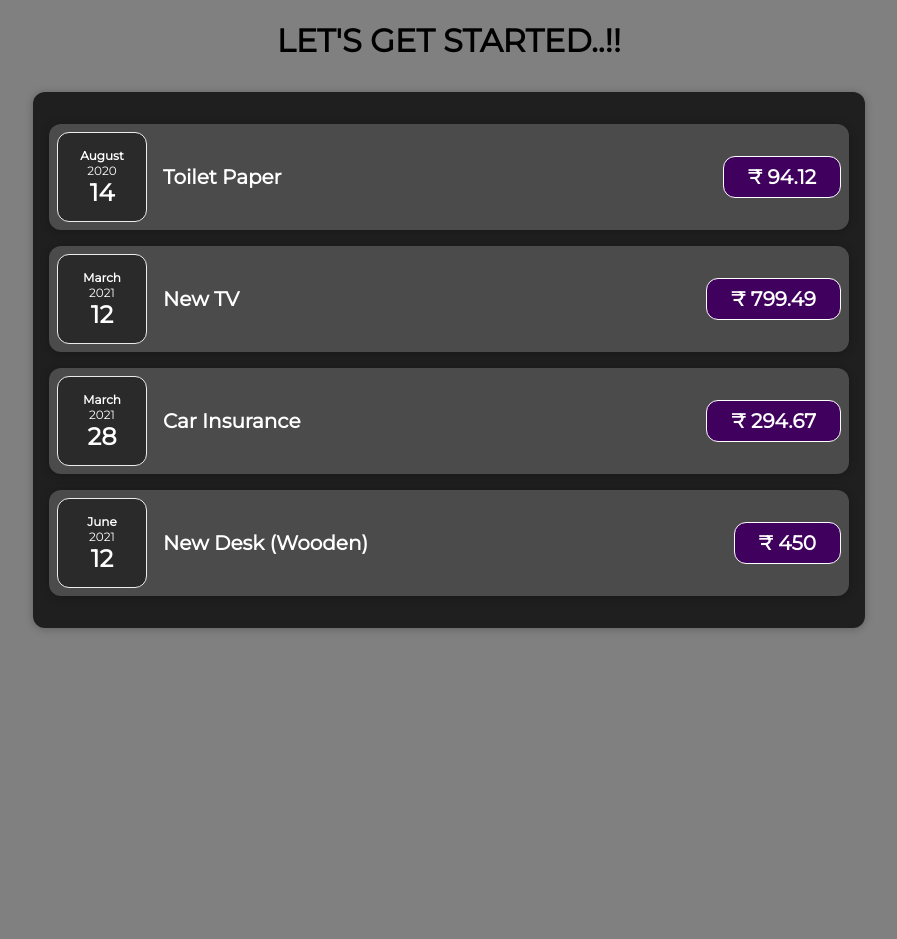
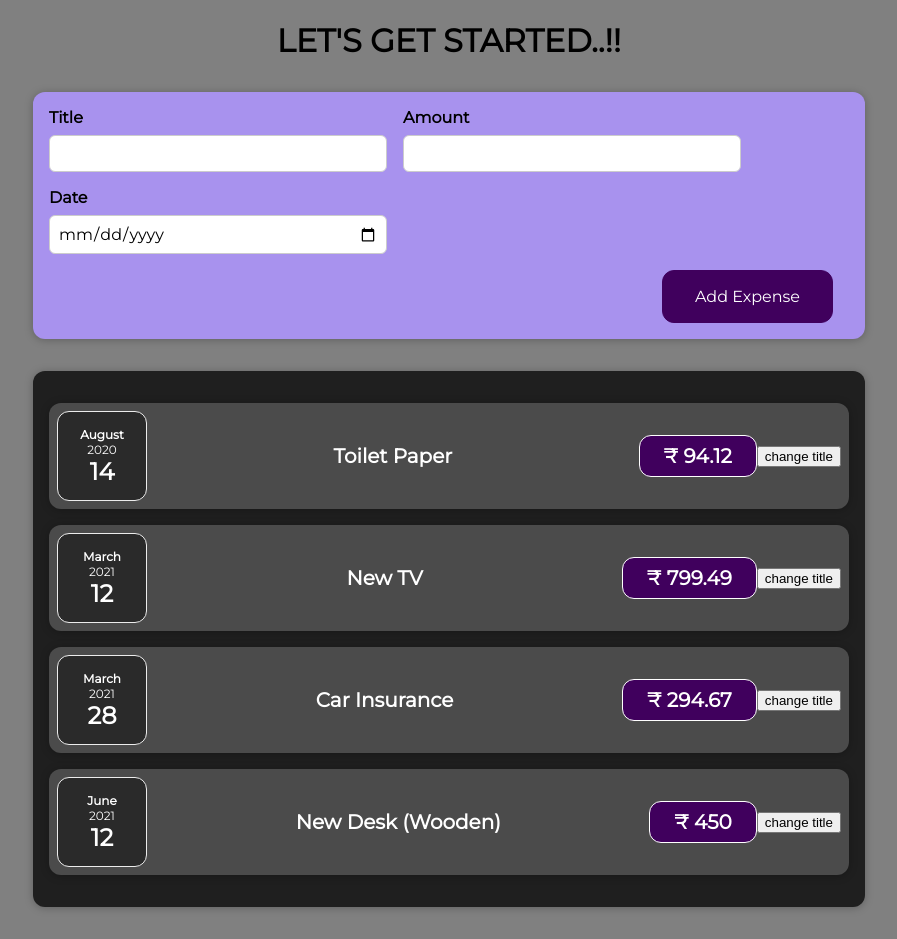
Before and after one commit to vamsy-Reddy/expense-calculator, a React (Create React App) app: page / in a window 1280 px wide. Shown: the whole page, without its empty margins (191-1088 px from the left). Before the commit the page ends 800 px from the top, so only its background shows below. Built offline with nearby package versions, Linux system fonts and the light colour scheme.

Commit message:
passing data from child to parent

```diff
--- a/src/App.jsx
+++ b/src/App.jsx
@@ -1,6 +1,7 @@
-import Expenses from "./components/Expenses";
 import "./index.css";
 import React from "react";
+import Expenses from "./components/Expenses/Expenses"
+import NewExpense from "./components/New Expenses/NewExpense";
 
 function App() {
   const expenses = [
@@ -28,12 +29,20 @@
     },
   ];
 
+  const addExpenseHandler = (expense) => {
+    console.log("in App.js")
+    console.log(expense)
+    console.log(expenses)
+  }
+
+
   return (
     <div>
       <center>
         <h1>LET'S GET STARTED..!!</h1>
+        <NewExpense onAddExpense = {addExpenseHandler} />
+        <Expenses items= {expenses} />
       </center>
-      <Expenses items={expenses} />
     </div>
   );
 }
--- a/src/components/ExpenseItem.jsx
+++ b/src/components/Expenses/ExpenseItem.jsx
@@ -1,9 +1,14 @@
 import Card from "./Card";
 import ExpenseDate from "./ExpenseDate";
-import React from "react";
+import React, {useState} from "react";
 
 const ExpenseItem = (props) => {
 
+  const[title,setTtitle] = useState(props.title)
+
+  const clickHandler =() => {
+    setTtitle('changed')
+  }
 
   return (
     <Card className="expense-item">
@@ -11,9 +16,10 @@
         <ExpenseDate date={props.date} />
       </div>
       <div className="expense-item__description">
-        <h2>{props.title}</h2>
+        <h2>{title}</h2>
       </div>
       <div className="expense-item__price">₹ {props.amount}</div>
+      <button onClick={clickHandler}>change title</button>
     </Card>
   );
 };
--- /dev/null
+++ b/src/components/New Expenses/NewExpense.jsx
@@ -0,0 +1,21 @@
+import React from "react";
+import ExpenseForm from "./NewExpenseForm";
+
+const NewExpense = (props) => {
+   const saveExpenseDataHandler =(enteredData) => {
+    const expenseData = {
+        ...enteredData,
+        id : Math.random().toString(),
+    }
+       props.onAddExpense(expenseData)
+   }
+
+
+return (
+    <div className="new-expense">
+        <ExpenseForm onSaveExpenseData={saveExpenseDataHandler}/>
+    </div>
+)
+}
+
+export default NewExpense;
--- /dev/null
+++ b/src/components/New Expenses/NewExpenseForm.jsx
@@ -0,0 +1,72 @@
+import React, { useState } from 'react';
+
+
+const ExpenseForm = (props) => {
+  const [enteredTitle, setEnteredTitle] = useState('');
+  const [enteredAmount, setEnteredAmount] = useState('');
+  const [enteredDate, setEnteredDate] = useState('');
+
+  const titleChangeHandler = (event) => {
+    setEnteredTitle(event.target.value);
+  };
+
+  const amountChangeHandler = (event) => {
+    setEnteredAmount(event.target.value);
+  };
+
+  const dateChangeHandler = (event) => {
+    setEnteredDate(event.target.value);
+  };
+
+  const formHandler = (event) => {
+    event.preventDefault();
+
+    const enteredData = {
+        title:enteredTitle,
+        amount:enteredAmount,
+        date:enteredDate,
+      }
+
+      props.onSaveExpenseData(enteredData)
+      setEnteredTitle('');
+      setEnteredAmount('');
+      setEnteredDate ('');
+  }
+
+
+  return (
+    <form onSubmit={formHandler} >
+      <div className='new-expense__controls'>
+        <div className='new-expense__control'>
+          <label>Title</label>
+          <input type='text' value={enteredTitle} onChange={titleChangeHandler} />
+        </div>
+        <div className='new-expense__control'>
+          <label>Amount</label>
+          <input
+            type='number'
+            min='0.01'
+            step='0.01'
+            value={enteredAmount}
+            onChange={amountChangeHandler}
+          />
+        </div>
+        <div className='new-expense__control'>
+          <label>Date</label>
+          <input
+            type='date'
+            min='2019-01-01'
+            max='2022-12-31'
+            value={enteredDate}
+            onChange={dateChangeHandler}
+          />
+        </div>
+      </div>
+      <div className='new-expense__actions'>
+        <button type='submit'>Add Expense</button>
+      </div>
+    </form>
+  );
+};
+
+export default ExpenseForm;
--- a/src/index.css
+++ b/src/index.css
@@ -99,3 +99,69 @@
   border-radius: 12px;
   box-shadow: 0 1px 8px rgba(0, 0, 0, 0.25);
 }
+
+.new-expense {
+  background-color: #a892ee;
+  padding: 1rem;
+  margin: 2rem auto;
+  width: 50rem;
+  max-width: 95%;
+  border-radius: 12px;
+  text-align: center;
+  box-shadow: 0 1px 8px rgba(0, 0, 0, 0.25);
+}
+
+.new-expense button {
+  font: inherit;
+  cursor: pointer;
+  padding: 1rem 2rem;
+  border: 1px solid #40005d;
+  background-color: #40005d;
+  color: white;
+  border-radius: 12px;
+  margin-right: 1rem;
+}
+
+.new-expense button:hover,
+.new-expense button:active {
+  background-color: #510674;
+  border-color: #510674;
+}
+
+.new-expense button.alternative {
+  color: #220131;
+  border-color: transparent;
+  background-color: transparent;
+}
+
+.new-expense button.alternative:hover,
+.new-expense button.alternative:active {
+  background-color: #ddb3f8;
+}
+
+.new-expense__controls {
+  display: flex;
+  flex-wrap: wrap;
+  gap: 1rem;
+  margin-bottom: 1rem;
+  text-align: left;
+}
+
+.new-expense__control label {
+  font-weight: bold;
+  margin-bottom: 0.5rem;
+  display: block;
+}
+
+.new-expense__control input {
+  font: inherit;
+  padding: 0.5rem;
+  border-radius: 6px;
+  border: 1px solid #ccc;
+  width: 20rem;
+  max-width: 100%;
+}
+
+.new-expense__actions {
+  text-align: right;
+}
```
Also changed, not shown: src/components/Expenses/Card.jsx (renamed from src/components/Card.jsx), src/components/Expenses/ExpenseDate.jsx (renamed from src/components/ExpenseDate.jsx), src/components/Expenses/Expenses.jsx (renamed from src/components/Expenses.jsx).
